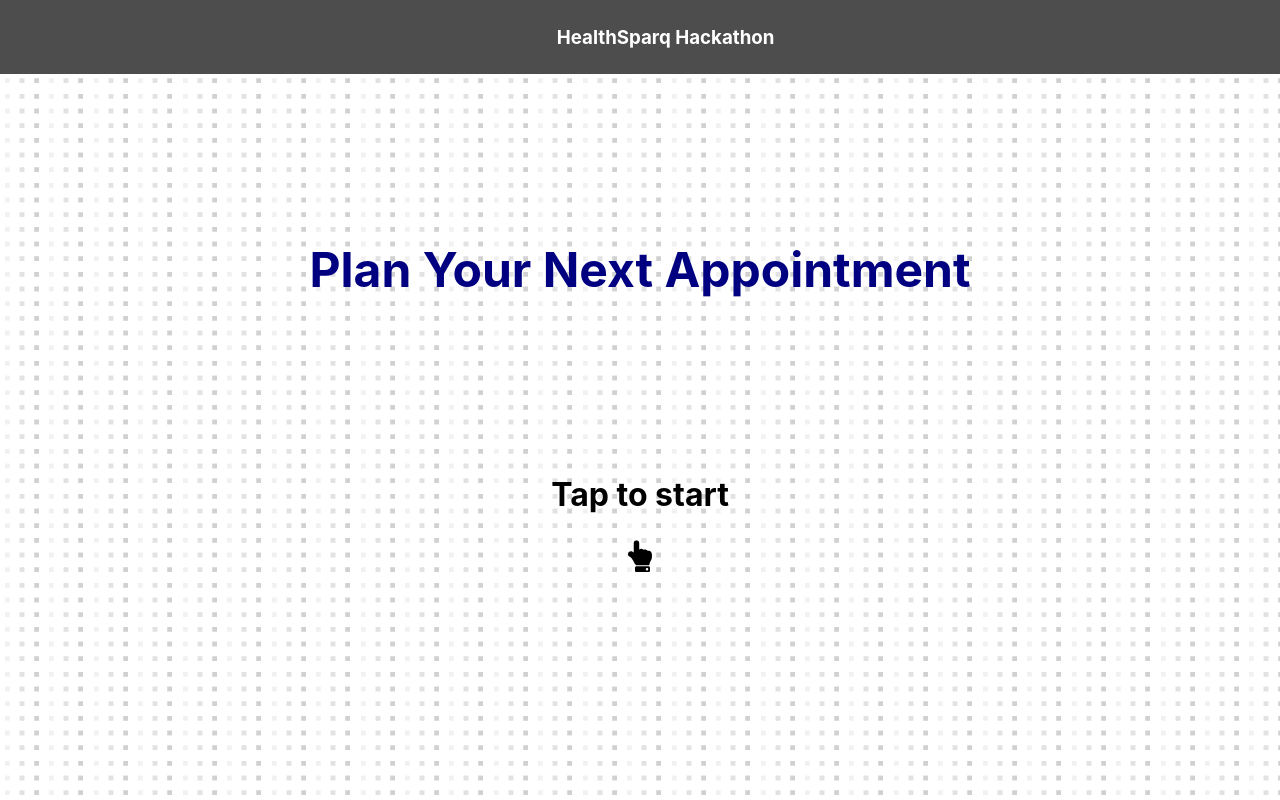
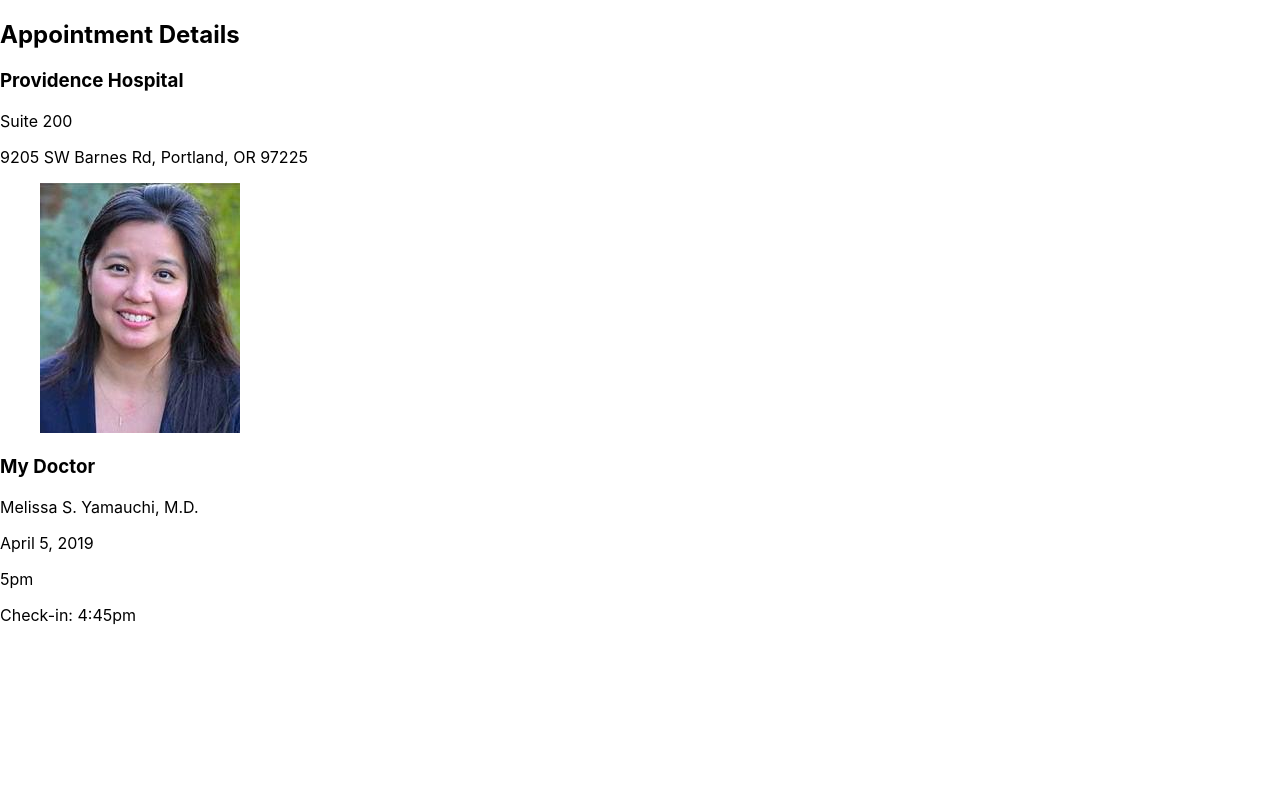
Before and after one commit to healthsparq-hackathon-2019/client, a React (Create React App) app: page / in a window 1280 px wide. Built offline with nearby package versions, Linux system fonts and the light colour scheme.

Commit message:
added doctors pic

```diff
--- a/src/App.js
+++ b/src/App.js
@@ -1,13 +1,12 @@
 import React, { Component } from 'react';
 import './App.css';
-import Landing from './components/landing/Landing';
+// import Landing from './components/landing/Landing';
+import Details from './components/details/Details';
 
 class App extends Component {
   render() {
     return (
-      <div className="App">
-        <Landing/>
-      </div>
+      <Details />
     );
   }
 }
```
Also changed, not shown: src/assets/docpic.jpg (added).
